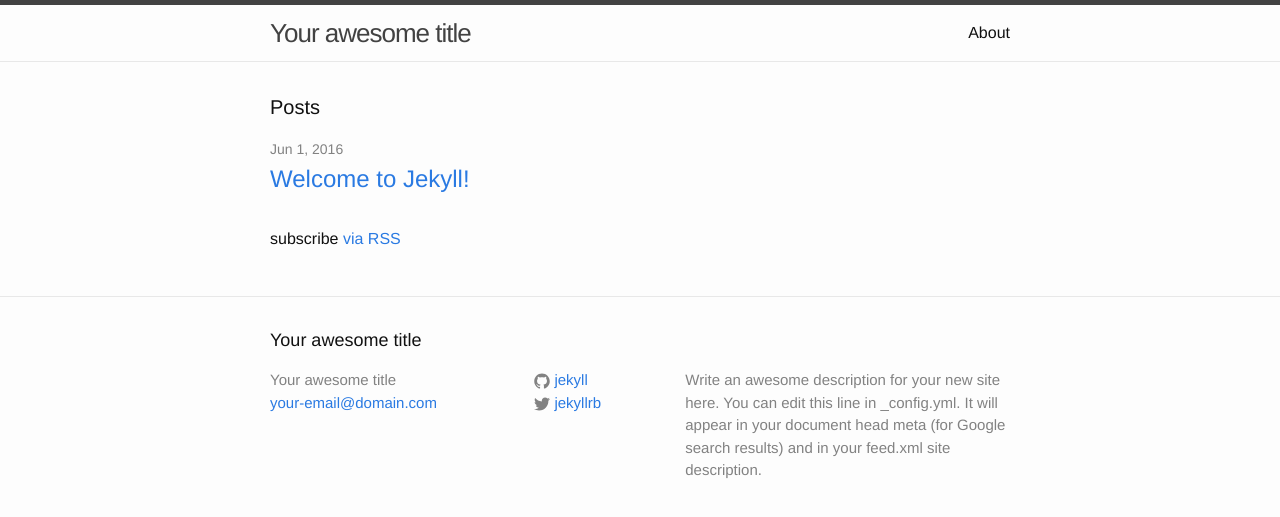
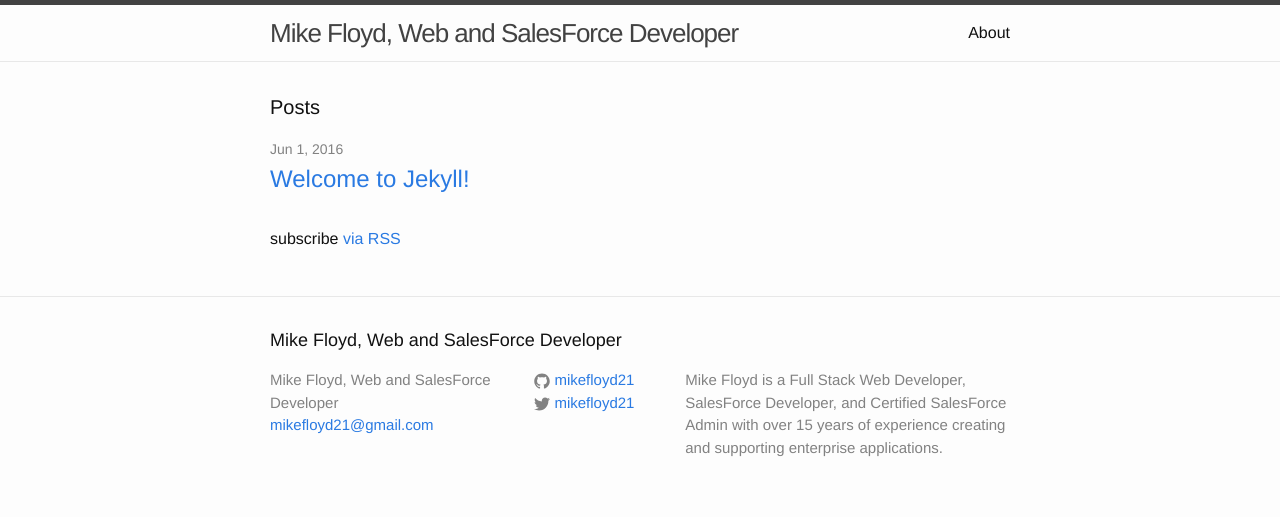
Before and after one commit to mikefloyd21/mikefloyd21.github.io, a Jekyll site: the page built from index.html, in a window 1280 px wide. Shown: the top 517 px of the page. Built offline with Jekyll 4.4.1, drawn with Linux system fonts in a browser that asks for light colours.

Commit message:
More github changes

```diff
--- a/_config.yml
+++ b/_config.yml
@@ -6,16 +6,14 @@
 # 'jekyll serve'. If you change this file, please restart the server process.
 
 # Site settings
-title: Your awesome title
-email: your-email@domain.com
+title: Mike Floyd, Web and SalesForce Developer
+email: mikefloyd21@gmail.com
 description: > # this means to ignore newlines until "baseurl:"
-  Write an awesome description for your new site here. You can edit this
-  line in _config.yml. It will appear in your document head meta (for
-  Google search results) and in your feed.xml site description.
+  Mike Floyd is a Full Stack Web Developer, SalesForce Developer, and Certified SalesForce Admin with over 15 years of experience creating and supporting enterprise applications.
 baseurl: "" # the subpath of your site, e.g. /blog
 url: "http://yourdomain.com" # the base hostname & protocol for your site
-twitter_username: jekyllrb
-github_username:  jekyll
+twitter_username: mikefloyd21
+github_username:  mikefloyd21
 
 # Build settings
 markdown: kramdown
```
